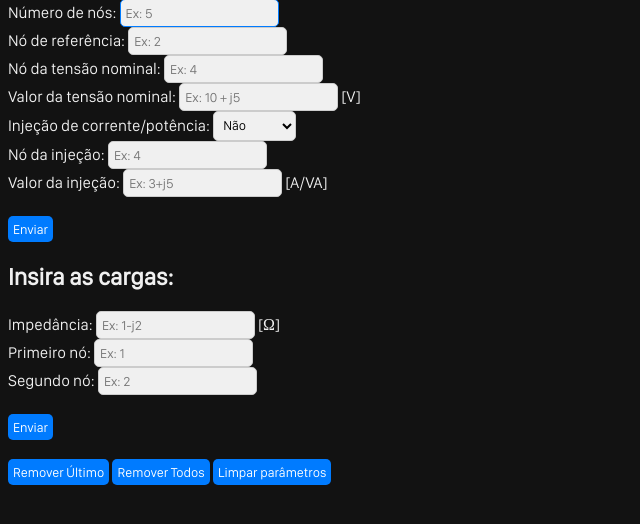
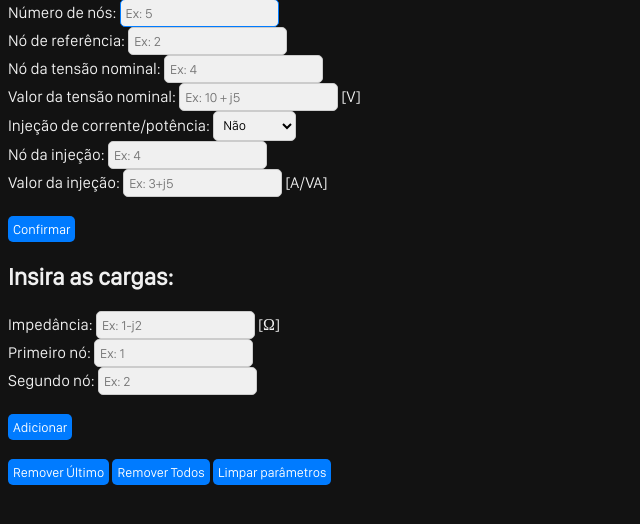
Before and after one commit to lilyfofa/Vitor-Redes, a Flask app: page / in a window 1280 px wide. Shown: the part 131-655 px from the top of the page, without its empty margins (0-640 px from the left). Run offline with Flask 3, Linux system fonts and the light colour scheme.

Commit message:
Versão 1.1

```diff
--- a/templates/formulario.html
+++ b/templates/formulario.html
@@ -47,7 +47,7 @@
         <input type="text" name="valor_injecao" placeholder="Ex: 3+j5">
         <label for="valor_injecao">[A/VA]</label>
         <br><br>
-        <input type="submit" value="Enviar">
+        <input type="submit" value="Confirmar">
         {% else %}
         {% if parametros[4] == 'sim_corrente' %}
         <p>Número de nós: {{ parametros[0] }} <br> Nó de referência:
@@ -73,7 +73,7 @@
         <label for="no2">Segundo nó:</label>
         <input type="text" name="no2" placeholder="Ex: 2">
         <br><br>
-        <input type="submit" value="Enviar">
+        <input type="submit" value="Adicionar">
     </form>
     <br>
     <div class="form-wrapper">
```
